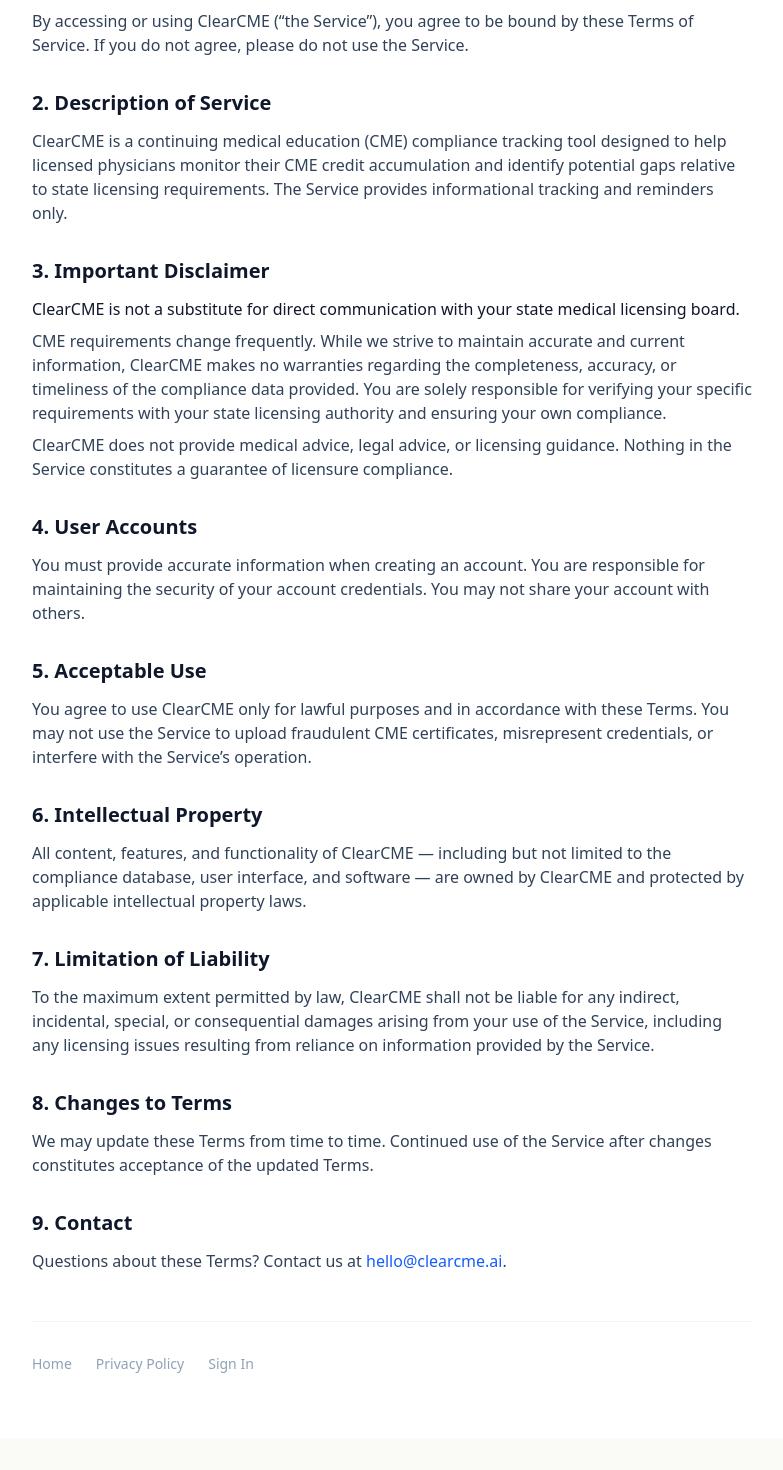
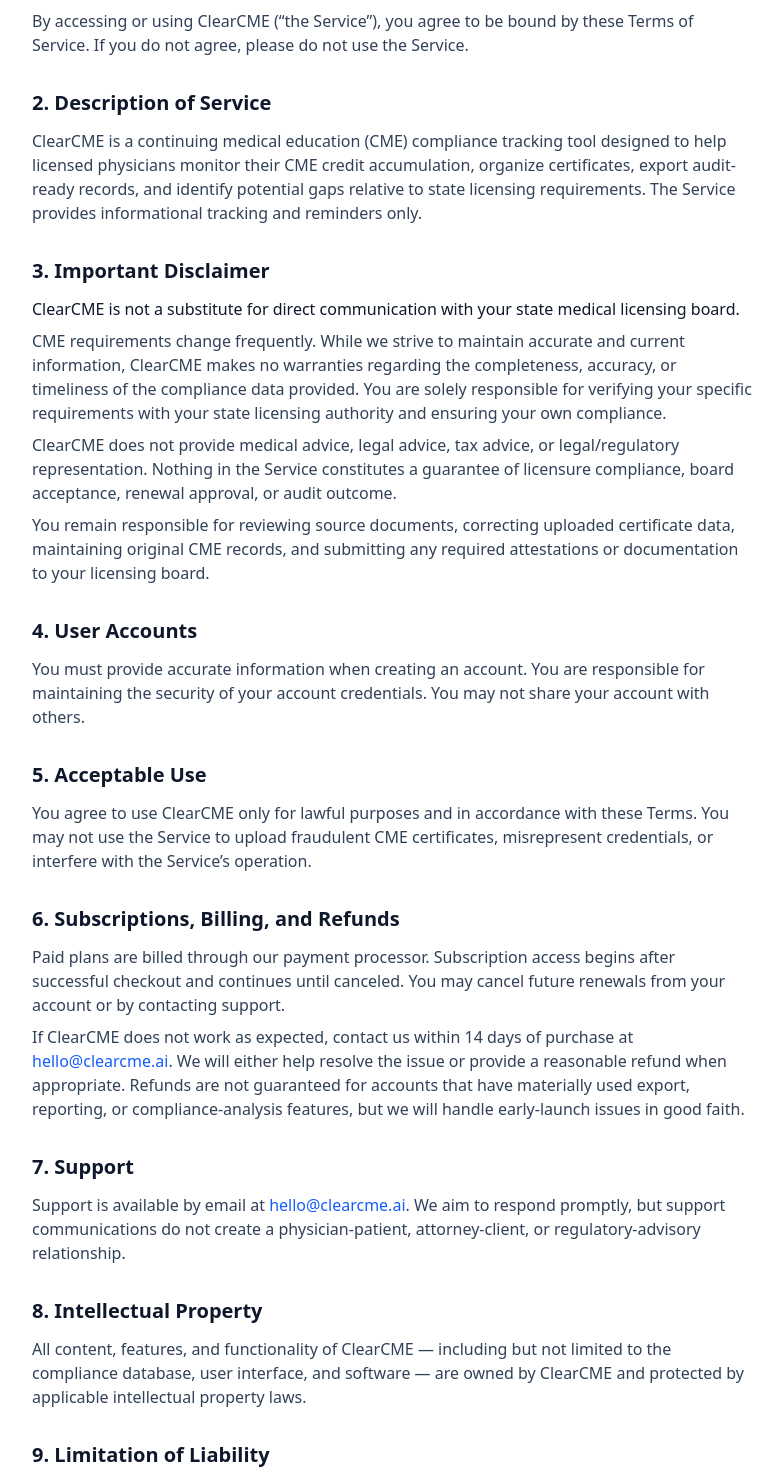
Before and after one commit to michaelrushtonjr/clearcme-site, a Next.js app: page /terms in a window 1280 px wide. Shown: the part 260-1730 px from the top of the page, without its empty margins (248-1031 px from the left). Before the commit the page ends 1698 px from the top, so only its background shows below. Built offline with nearby package versions, Linux system fonts and the light colour scheme.

Commit message:
Polish launch legal and support copy

```diff
--- a/app/pricing/page.tsx
+++ b/app/pricing/page.tsx
@@ -23,7 +23,15 @@
   },
   {
     q: "Is my data secure?",
-    a: "Yes. ClearCME is Secure & Private (Non-PHI). CME certificates are professional credentials, not Protected Health Information. Your data is encrypted in transit and at rest.",
+    a: "Yes. ClearCME is Secure & Private (Non-PHI). CME certificates are professional credentials, not patient medical records. Please do not upload patient identifiers or clinical records. Your data is encrypted in transit and at rest.",
+  },
+  {
+    q: "What if I subscribe and it is not right for me?",
+    a: "Email hello@clearcme.ai within 14 days of purchase. During launch, we will either help fix the issue or handle a reasonable refund in good faith.",
+  },
+  {
+    q: "Is this legal or licensing advice?",
+    a: "No. ClearCME is a tracking and organization tool. We verify requirements against primary sources, but you remain responsible for confirming your specific obligations with your licensing board.",
   },
   {
     q: "What states are covered?",
--- a/app/privacy/page.tsx
+++ b/app/privacy/page.tsx
@@ -14,7 +14,7 @@
 
       <div className="max-w-3xl mx-auto px-6 py-16">
         <h1 className="text-3xl font-bold text-slate-900 mb-2">Privacy Policy</h1>
-        <p className="text-slate-500 text-sm mb-10">Last updated: April 2026</p>
+        <p className="text-slate-500 text-sm mb-10">Last updated: May 2026</p>
 
         <div className="prose prose-slate max-w-none space-y-8 text-slate-700">
 
@@ -25,6 +25,7 @@
               <li><strong>Account information</strong> — your name and email address, provided via Google Sign-In</li>
               <li><strong>License information</strong> — state(s) of licensure, license type (MD/DO), and renewal dates you enter</li>
               <li><strong>CME certificates</strong> — files you upload and the extracted data (course title, provider, credit hours, date)</li>
+              <li><strong>Billing information</strong> — subscription status and payment identifiers handled through our payment processor; we do not store full card numbers</li>
               <li><strong>Usage data</strong> — standard web analytics (page views, feature usage) to improve the product</li>
             </ul>
           </section>
@@ -36,14 +37,15 @@
               <li>Provide compliance tracking and gap analysis personalized to your licenses</li>
               <li>Send renewal reminders and compliance alerts (if opted in)</li>
               <li>Improve the accuracy of our compliance database</li>
-              <li>Communicate product updates</li>
+              <li>Communicate product updates, billing notices, and support responses</li>
             </ul>
             <p className="mt-3">We do not sell your personal information to third parties.</p>
           </section>
 
           <section>
             <h2 className="text-xl font-semibold text-slate-900 mb-3">3. HIPAA Notice</h2>
-            <p>ClearCME is a CME compliance tracking tool. <strong>We do not store Protected Health Information (PHI)</strong> as defined by HIPAA. CME certificates and physician licensing information are not medical records and are not subject to HIPAA. ClearCME is not a covered entity under HIPAA.</p>
+            <p>ClearCME is a CME compliance tracking tool. <strong>We do not intentionally collect or store Protected Health Information (PHI)</strong> as defined by HIPAA. CME certificates and physician licensing information are professional compliance records, not patient medical records. ClearCME is not a covered entity under HIPAA.</p>
+            <p className="mt-3">Please do not upload patient charts, patient identifiers, clinical photographs, or other patient-specific information. If you believe PHI was uploaded accidentally, contact us promptly so we can help remove it.</p>
           </section>
 
           <section>
@@ -53,17 +55,17 @@
 
           <section>
             <h2 className="text-xl font-semibold text-slate-900 mb-3">5. Data Storage & Security</h2>
-            <p>Your data is stored in a secured PostgreSQL database hosted in the United States. We use industry-standard encryption for data in transit (HTTPS/TLS) and at rest. Access to your data is restricted to you and authorized ClearCME systems.</p>
+            <p>Your data is stored in a secured PostgreSQL database hosted in the United States. We use industry-standard encryption for data in transit (HTTPS/TLS) and at rest. Access to your data is restricted to you and authorized ClearCME systems and service providers needed to operate the product.</p>
           </section>
 
           <section>
             <h2 className="text-xl font-semibold text-slate-900 mb-3">6. Third-Party Partners</h2>
-            <p>ClearCME may recommend CME courses from partner providers (such as Hippo Education and CME Outfitters). When you click through to a partner&rsquo;s site, their privacy policy applies. We may receive referral commissions from partners, but we do not share your personal data with them.</p>
+            <p>ClearCME may recommend CME courses from partner providers. When you click through to a partner&rsquo;s site, their privacy policy applies. We may receive referral commissions from paid partners, but we do not sell your personal data or share your uploaded certificate data with course providers for advertising.</p>
           </section>
 
           <section>
             <h2 className="text-xl font-semibold text-slate-900 mb-3">7. Your Rights</h2>
-            <p>You may request access to, correction of, or deletion of your personal data at any time by contacting us at <a href="mailto:hello@clearcme.ai" className="text-blue-600 hover:underline">hello@clearcme.ai</a>. Account deletion will remove all associated data within 30 days.</p>
+            <p>You may request access to, correction of, export of, or deletion of your personal data at any time by contacting us at <a href="mailto:hello@clearcme.ai" className="text-blue-600 hover:underline">hello@clearcme.ai</a>. Account deletion will remove associated active account data within 30 days, except where limited backup retention, fraud prevention, tax, accounting, security, or legal obligations require temporary retention.</p>
           </section>
 
           <section>
@@ -73,7 +75,7 @@
 
           <section>
             <h2 className="text-xl font-semibold text-slate-900 mb-3">9. Contact</h2>
-            <p>Questions about your privacy? Contact us at <a href="mailto:hello@clearcme.ai" className="text-blue-600 hover:underline">hello@clearcme.ai</a>.</p>
+            <p>Questions about your privacy, data, or account deletion? Contact us at <a href="mailto:hello@clearcme.ai" className="text-blue-600 hover:underline">hello@clearcme.ai</a>.</p>
           </section>
 
         </div>
--- a/app/terms/page.tsx
+++ b/app/terms/page.tsx
@@ -14,7 +14,7 @@
 
       <div className="max-w-3xl mx-auto px-6 py-16">
         <h1 className="text-3xl font-bold text-slate-900 mb-2">Terms of Service</h1>
-        <p className="text-slate-500 text-sm mb-10">Last updated: April 2026</p>
+        <p className="text-slate-500 text-sm mb-10">Last updated: May 2026</p>
 
         <div className="prose prose-slate max-w-none space-y-8 text-slate-700">
 
@@ -25,14 +25,15 @@
 
           <section>
             <h2 className="text-xl font-semibold text-slate-900 mb-3">2. Description of Service</h2>
-            <p>ClearCME is a continuing medical education (CME) compliance tracking tool designed to help licensed physicians monitor their CME credit accumulation and identify potential gaps relative to state licensing requirements. The Service provides informational tracking and reminders only.</p>
+            <p>ClearCME is a continuing medical education (CME) compliance tracking tool designed to help licensed physicians monitor their CME credit accumulation, organize certificates, export audit-ready records, and identify potential gaps relative to state licensing requirements. The Service provides informational tracking and reminders only.</p>
           </section>
 
           <section>
             <h2 className="text-xl font-semibold text-slate-900 mb-3">3. Important Disclaimer</h2>
             <p className="font-medium text-slate-900">ClearCME is not a substitute for direct communication with your state medical licensing board.</p>
             <p className="mt-2">CME requirements change frequently. While we strive to maintain accurate and current information, ClearCME makes no warranties regarding the completeness, accuracy, or timeliness of the compliance data provided. You are solely responsible for verifying your specific requirements with your state licensing authority and ensuring your own compliance.</p>
-            <p className="mt-2">ClearCME does not provide medical advice, legal advice, or licensing guidance. Nothing in the Service constitutes a guarantee of licensure compliance.</p>
+            <p className="mt-2">ClearCME does not provide medical advice, legal advice, tax advice, or legal/regulatory representation. Nothing in the Service constitutes a guarantee of licensure compliance, board acceptance, renewal approval, or audit outcome.</p>
+            <p className="mt-2">You remain responsible for reviewing source documents, correcting uploaded certificate data, maintaining original CME records, and submitting any required attestations or documentation to your licensing board.</p>
           </section>
 
           <section>
@@ -46,23 +47,34 @@
           </section>
 
           <section>
-            <h2 className="text-xl font-semibold text-slate-900 mb-3">6. Intellectual Property</h2>
+            <h2 className="text-xl font-semibold text-slate-900 mb-3">6. Subscriptions, Billing, and Refunds</h2>
+            <p>Paid plans are billed through our payment processor. Subscription access begins after successful checkout and continues until canceled. You may cancel future renewals from your account or by contacting support.</p>
+            <p className="mt-2">If ClearCME does not work as expected, contact us within 14 days of purchase at <a href="mailto:hello@clearcme.ai" className="text-blue-600 hover:underline">hello@clearcme.ai</a>. We will either help resolve the issue or provide a reasonable refund when appropriate. Refunds are not guaranteed for accounts that have materially used export, reporting, or compliance-analysis features, but we will handle early-launch issues in good faith.</p>
+          </section>
+
+          <section>
+            <h2 className="text-xl font-semibold text-slate-900 mb-3">7. Support</h2>
+            <p>Support is available by email at <a href="mailto:hello@clearcme.ai" className="text-blue-600 hover:underline">hello@clearcme.ai</a>. We aim to respond promptly, but support communications do not create a physician-patient, attorney-client, or regulatory-advisory relationship.</p>
+          </section>
+
+          <section>
+            <h2 className="text-xl font-semibold text-slate-900 mb-3">8. Intellectual Property</h2>
             <p>All content, features, and functionality of ClearCME — including but not limited to the compliance database, user interface, and software — are owned by ClearCME and protected by applicable intellectual property laws.</p>
           </section>
 
           <section>
-            <h2 className="text-xl font-semibold text-slate-900 mb-3">7. Limitation of Liability</h2>
-            <p>To the maximum extent permitted by law, ClearCME shall not be liable for any indirect, incidental, special, or consequential damages arising from your use of the Service, including any licensing issues resulting from reliance on information provided by the Service.</p>
+            <h2 className="text-xl font-semibold text-slate-900 mb-3">9. Limitation of Liability</h2>
+            <p>To the maximum extent permitted by law, ClearCME shall not be liable for any indirect, incidental, special, or consequential damages arising from your use of the Service, including any licensing issues, missed deadlines, board audits, renewal delays, or professional consequences resulting from reliance on information provided by the Service.</p>
           </section>
 
           <section>
-            <h2 className="text-xl font-semibold text-slate-900 mb-3">8. Changes to Terms</h2>
+            <h2 className="text-xl font-semibold text-slate-900 mb-3">10. Changes to Terms</h2>
             <p>We may update these Terms from time to time. Continued use of the Service after changes constitutes acceptance of the updated Terms.</p>
           </section>
 
           <section>
-            <h2 className="text-xl font-semibold text-slate-900 mb-3">9. Contact</h2>
-            <p>Questions about these Terms? Contact us at <a href="mailto:hello@clearcme.ai" className="text-blue-600 hover:underline">hello@clearcme.ai</a>.</p>
+            <h2 className="text-xl font-semibold text-slate-900 mb-3">11. Contact</h2>
+            <p>Questions about these Terms, billing, or support? Contact us at <a href="mailto:hello@clearcme.ai" className="text-blue-600 hover:underline">hello@clearcme.ai</a>.</p>
           </section>
 
         </div>
--- a/components/dashboard/ComplianceExportButton.tsx
+++ b/components/dashboard/ComplianceExportButton.tsx
@@ -191,7 +191,7 @@
   }
 
   <div class="footer">
-    ClearCME · clearcme.com · This report is for personal compliance tracking only and does not constitute legal or regulatory advice.
+    ClearCME · clearcme.ai · This report is for personal compliance tracking only and does not constitute legal, medical, or regulatory advice.
   </div>
 </body>
 </html>`;
```
